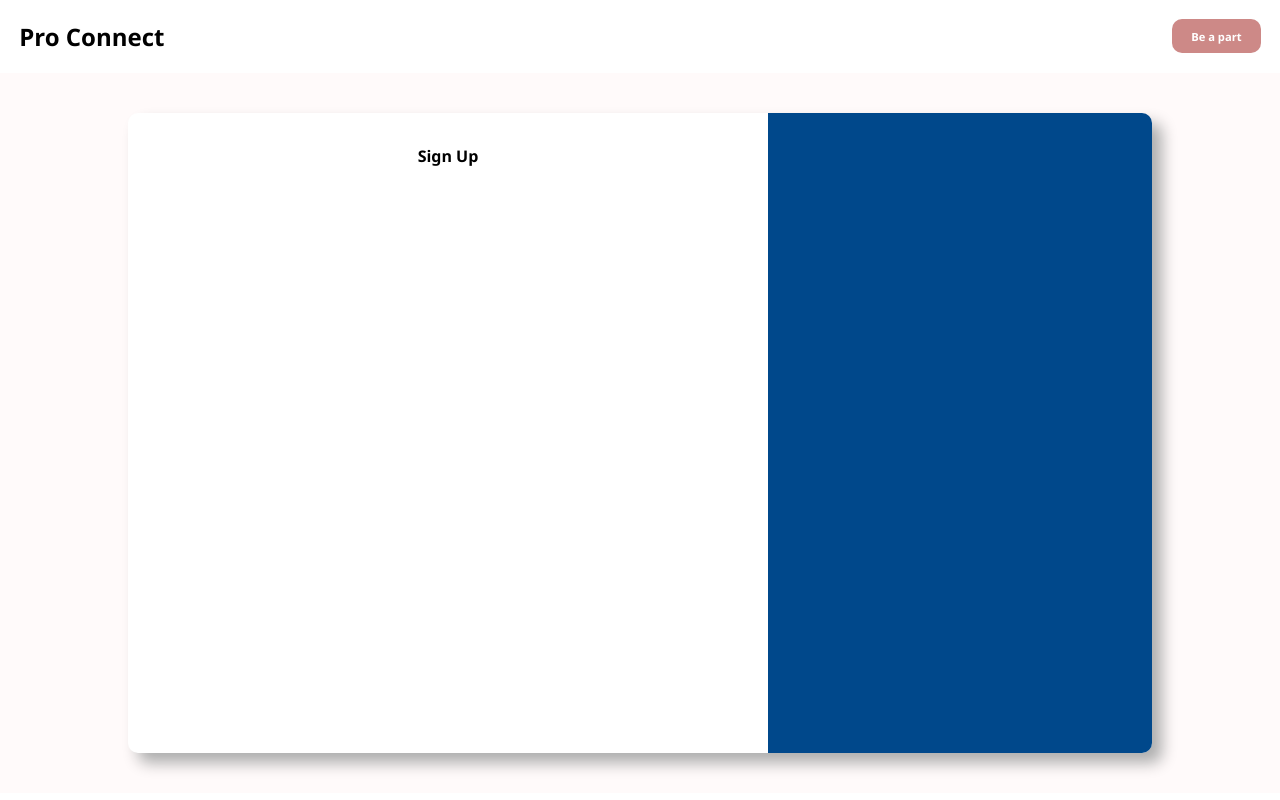
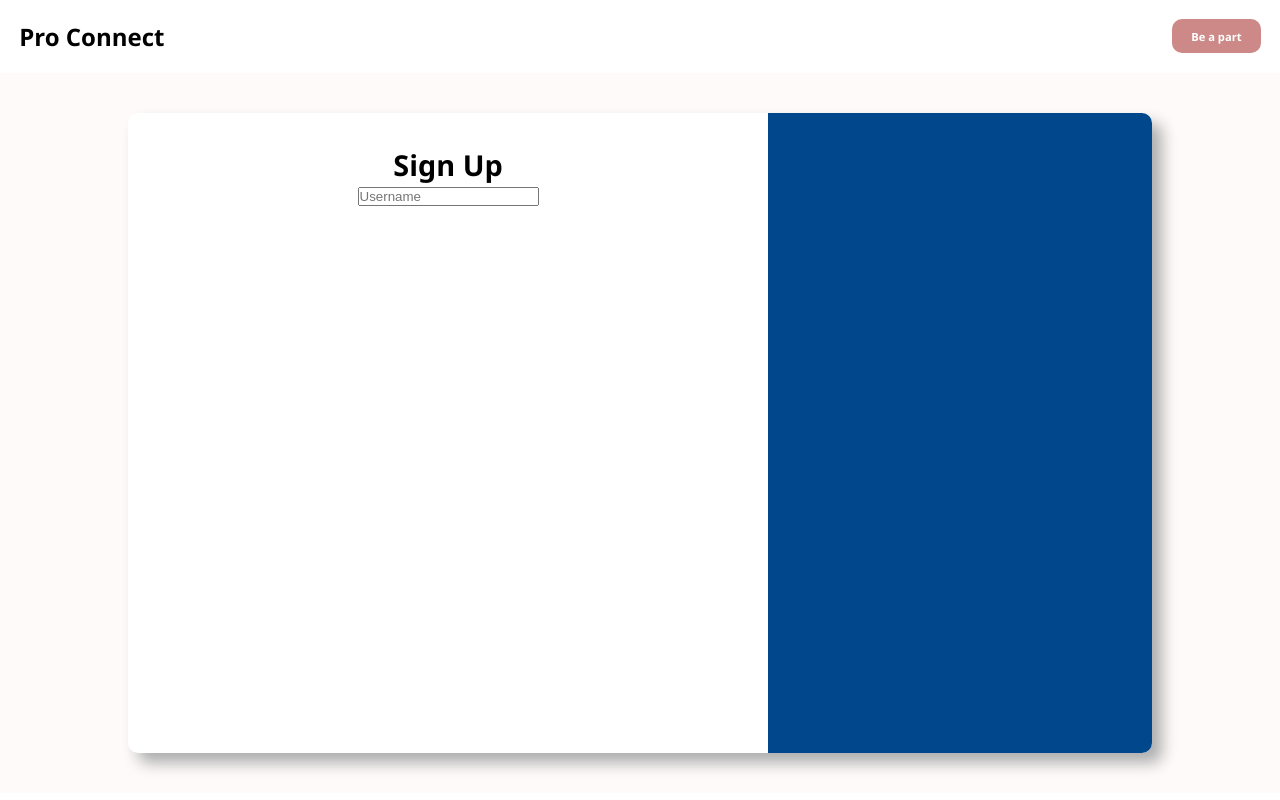
Before and after one commit to Aryanarya01/LinkedIn, a Next.js app in the folder frontend/: page /login in a window 1280 px wide. Built offline with nearby package versions, Linux system fonts and the light colour scheme.

Commit message:
login component

```diff
--- a/frontend/src/pages/login/index.jsx
+++ b/frontend/src/pages/login/index.jsx
@@ -8,7 +8,7 @@ import styles from "./style.module.css";
 const LoginComponent = () => {
   const authState = useSelector((state) => state.auth);
   const router = useRouter();
-  const isLoginMethod = useState(false);
+  const [userLoginMethod,setUserLoginMethod] = useState(false);
 
   useEffect(() => {
     if (authState.loggedIn) {
@@ -20,7 +20,11 @@ const LoginComponent = () => {
       <div className={styles.container}>
         <div className={styles.cardContainer}>
           <div className={styles.cardContainer_left}>
-            <p className={styles.cardleft_heading} >{isLoginMethod ? "Sign Up" : "Sign Up"}</p>
+            <p className={styles.cardleft_heading} >{userLoginMethod ? "Sign In" : "Sign Up"}</p>
+
+            <input type="text" placeholder="Username" />
+
+
           </div>
           <div className={styles.cardContainer_right}></div>
         </div>
--- a/frontend/src/pages/login/style.module.css
+++ b/frontend/src/pages/login/style.module.css
@@ -25,6 +25,7 @@
 
 .cardleft_heading{
     font-weight: bold;
+    font-size: 1.8rem   ;
 }
 
 .cardContainer_right{
```
